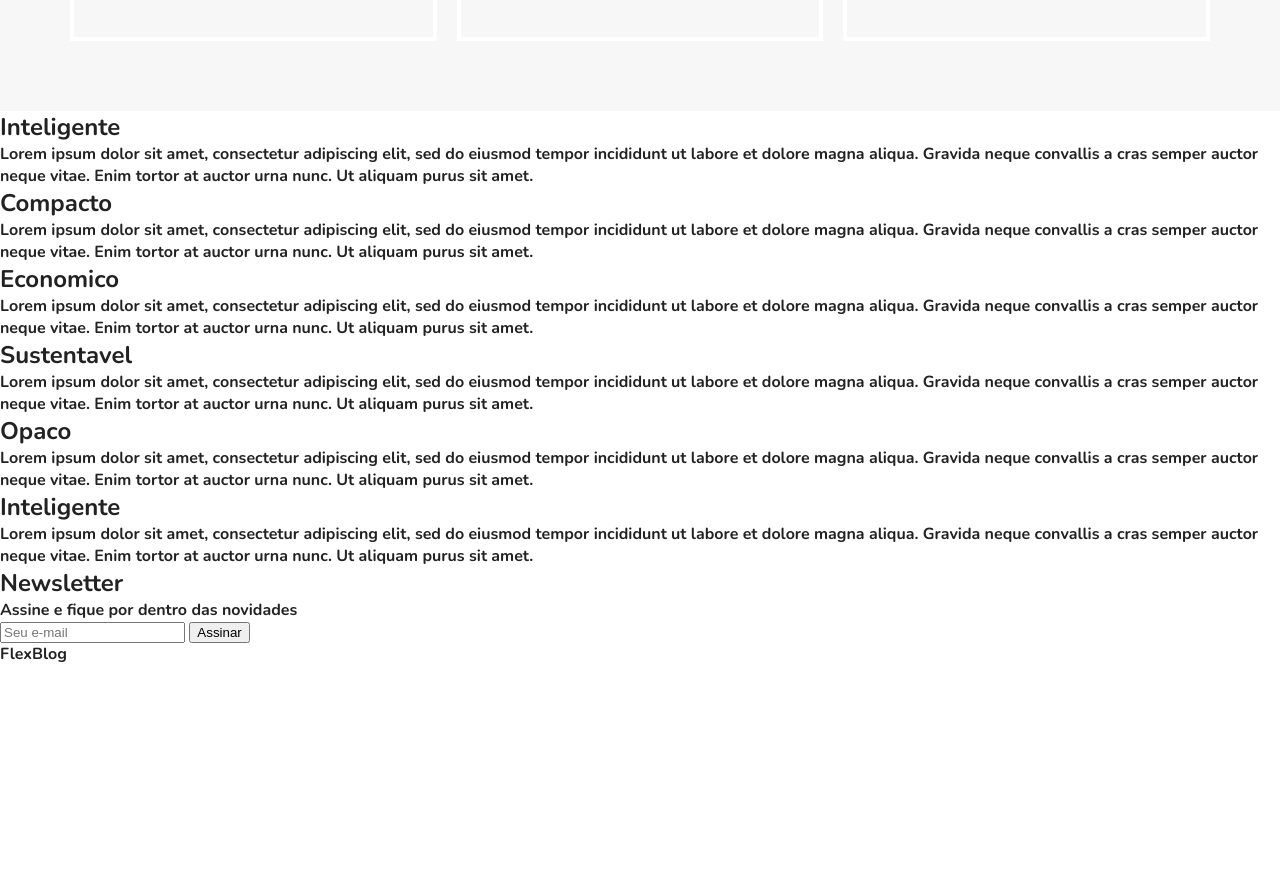
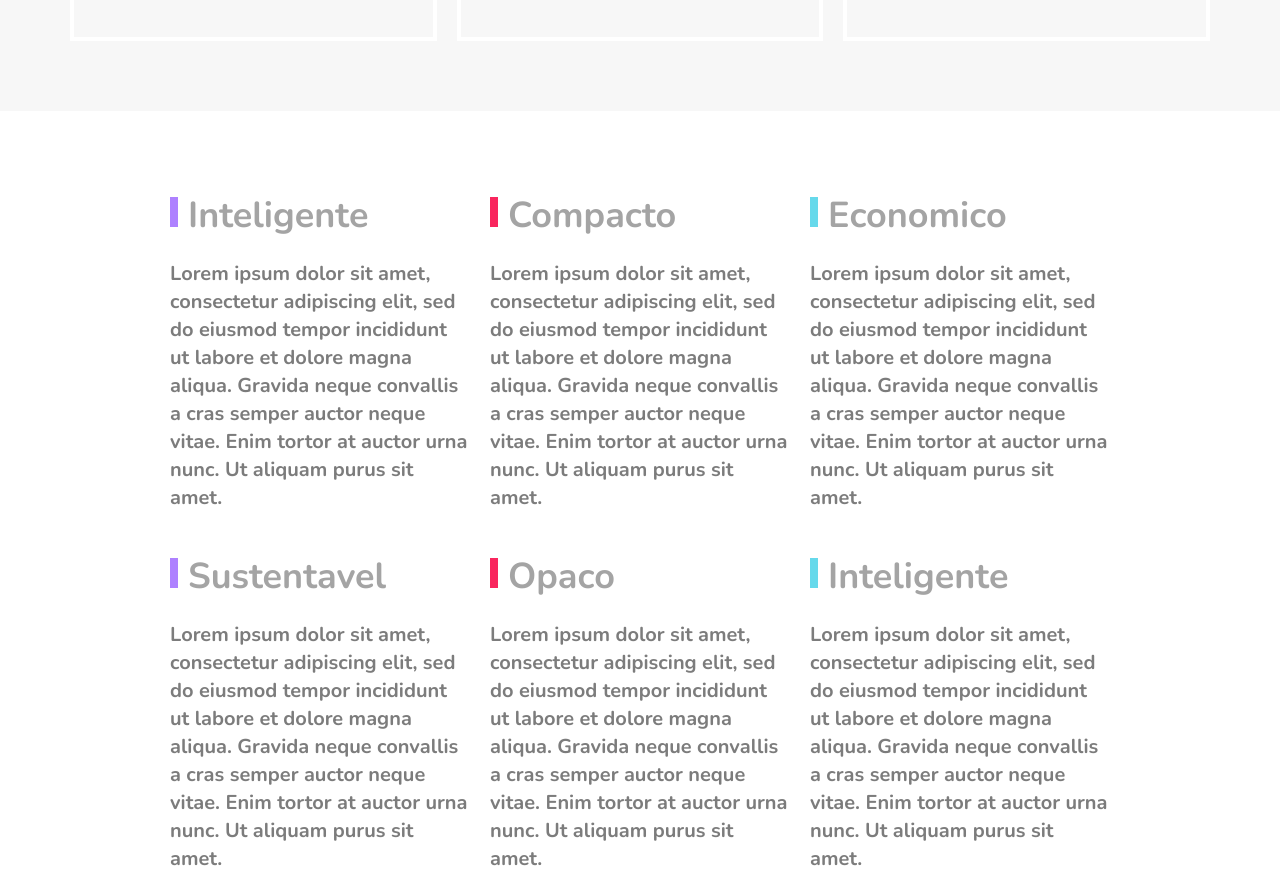
Before and after one commit to israelsantana01/flexblog, a plain HTML site: page index.html in a window 1280 px wide. Shown: the part 2435-3311 px from the top of the page. Before the commit the page ends 3100 px from the top, so only its background shows below. Drawn offline with nearby package versions, Linux system fonts and the light colour scheme.

Commit message:
Finalize the quality section

```diff
--- a/style.css
+++ b/style.css
@@ -265,3 +265,50 @@ img {
     order: -1;
   }
 }
+
+/* Qualidade */
+
+.qualidade {
+  max-width: 960px;
+  margin: 60px auto;
+  display: flex;
+  flex-wrap: wrap;
+}
+
+.qualidade-item {
+  flex: 1 1 300px;
+  margin: 20px 10px;
+}
+
+.qualidade-item h2 {
+  font-size: 2.25em;
+  color: #a4a4a4;
+  margin-bottom: 20px;
+}
+
+.qualidade-item h2::before {
+  content: '';
+  display: inline-block;
+  width: 8px;
+  height: 30px;
+  margin-right: 10px;
+  background-color: blue;
+}
+
+.qualidade-item:nth-of-type(3n+1) h2::before {
+  background-color: #ae81ff;
+}
+
+.qualidade-item:nth-of-type(3n+2) h2::before {
+  background-color: #f9265e;
+}
+
+.qualidade-item:nth-of-type(3n+3) h2::before {
+  background-color: #66d9eb;
+}
+
+.qualidade-item p {
+  font-size: 1.25em;
+  line-height: 1.4;
+  color: #7c7c7c;
+}
```
